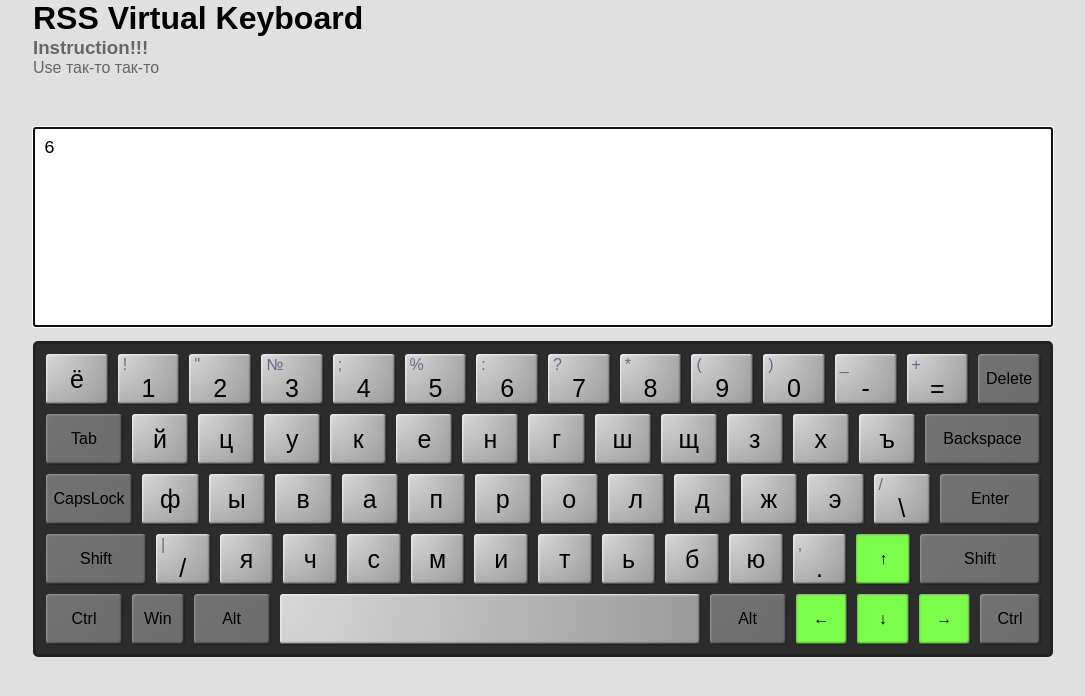
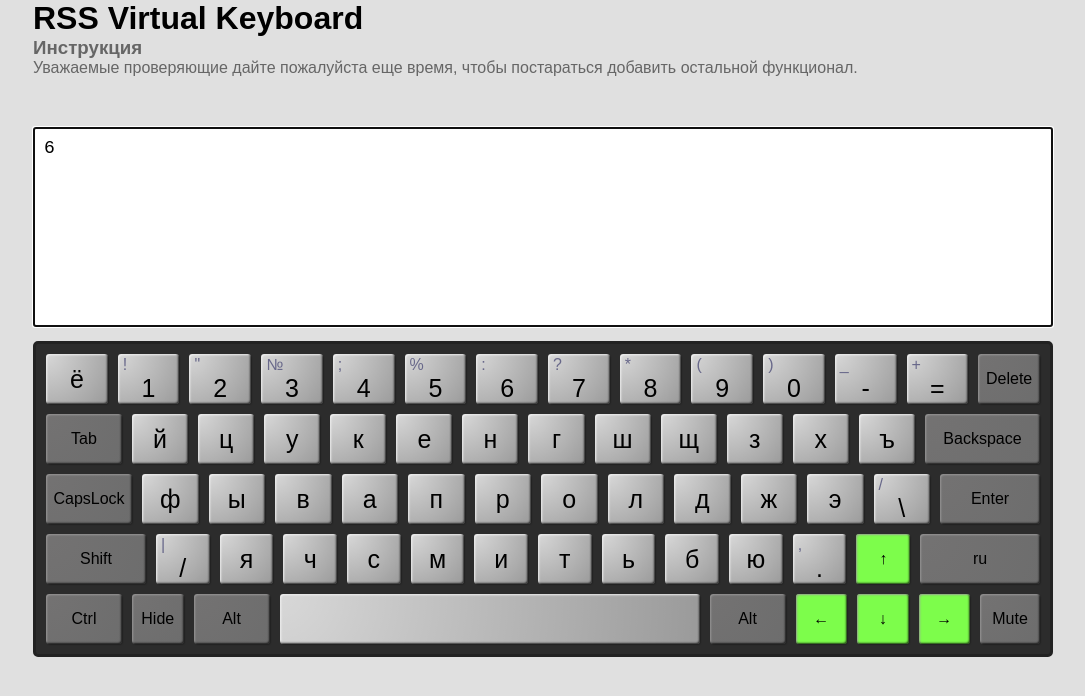
Before and after one commit to Noch4nce/virtual-keyboard, a website with bundled scripts: page index.html in a window 1280 px wide. Both pictures are taken after a click on the element ": 6". Shown: the whole page, without its empty margins (97-1182 px from the left). Built offline with nearby package versions, Linux system fonts and the light colour scheme.

Commit message:
feat: add lang, hide, mute, sound

```diff
--- a/css/style.css
+++ b/css/style.css
@@ -92,7 +92,7 @@ main {
   width: 100px;
 }
 
-[data-code="ShiftRight"] {
+[data-code="SwitchLang"] {
   width: 120px;
 }
 
@@ -108,7 +108,7 @@ main {
   width: 76px;
 }
 
-[data-code="ControlRight"] {
+[data-code="Mute"] {
   width: 60px;
 }
 
@@ -227,3 +227,11 @@ textarea.output {
     -o-transform: scale(2.5);
 }
 }
+
+.close {
+    display: none;
+}
+
+.on {
+    display: none;
+}
--- a/index.html
+++ b/index.html
@@ -7,6 +7,18 @@
   <link rel="stylesheet" href="css/style.css">
 </head>
 <body>
+  <div class="audioWrapper">
+    <audio class="audio">
+      <source src="assets/1.mp3" type="audio/ogg; codecs=vorbis">
+    </audio>
+    <audio class="audioUniq">
+      <source src="assets/3.mp3" type="audio/ogg; codecs=vorbis">
+    </audio>
+    <audio class="audioRus">
+      <source src="assets/2.mp3" type="audio/ogg; codecs=vorbis">
+    </audio>
+  </div>
   <script src="js/script.js" type="module"></script>
+  <!-- <script src="js/index.js"></script> -->
 </body>
 </html>
--- a/js/Key.js
+++ b/js/Key.js
@@ -6,7 +6,7 @@ export default class Key {
         this.code = code;
         this.small = small;
         this.shift = shift;
-        this.isFnKey = Boolean(small.match(/Ctrl|arr|Shift|Alt|Tab|Back|Del|Enter|Caps|Win/));
+        this.isFnKey = Boolean(small.match(/Ctrl|arr|Mute|Shift|Alt|Tab|Back|Del|Enter|Hide|en|ru|Caps/));
 
         if (shift && shift.match(/[^a-zA-Zа-яА-ЯёЁ0-9]/)) {
             this.sub = create('div', 'sub', this.shift);
--- a/js/Keyboard.js
+++ b/js/Keyboard.js
@@ -9,8 +9,8 @@ import Key from './Key.js';
 const main = create('main', '',
     [
         create('h1', 'title', 'RSS Virtual Keyboard'),
-        create('h3', 'subtitle', 'Instruction!!!'),
-        create('p', 'hint', 'Use так-то так-то')
+        create('h3', 'subtitle', 'Инструкция'),
+        create('p', 'hint', 'Уважаемые проверяющие дайте пожалуйста еще время, чтобы постараться добавить остальной функционал.')
     ]
 );
 
@@ -22,6 +22,7 @@ export default class Keyboard {
     }
 
     init(langCode) {
+
         this.keyBase = language[langCode];
         this.output = create('textarea', 'output', null, main,
             ['placeholder', 'Start type something...'],
@@ -50,6 +51,8 @@ export default class Keyboard {
             });
         });
 
+        this.output.addEventListener('click', this.openEvent);
+
         document.addEventListener('keydown', this.handleEvent);
         document.addEventListener('keyup', this.handleEvent);
         this.container.onmousedown = this.preHandleEvent;
@@ -66,9 +69,23 @@ export default class Keyboard {
     }
 
     resetButtonState = ({ target: { dataset: { code } } }) => {
-        const keyObj = this.keyButtons.find((key) => key.code === code);
-        keyObj.div.classList.remove('active');
-        keyObj.div.removeEventListener('mouseleave', this.resetButtonState);
+        if (code.match('Shift')) {
+            this.shiftKey = false;
+            this.switchUpperCase(false);
+            this.keysPressed[code].div.classList.remove('active');
+        }
+
+        if (code.match(/Control/)) this.ctrKey = false;
+        if (code.match(/Alt/)) this.altKey = false;
+        this.resetPressedButtons(code);
+        this.output.focus();
+    }
+
+    resetPressedButtons = (targetCode) => {
+        if (!this.keysPressed[targetCode]) return;
+        if (!this.isCaps) this.keysPressed[targetCode].div.classList.remove('active');
+        this.keysPressed[targetCode].div.removeEventListener('mouseleave', this.resetButtonState);
+        delete this.keysPressed[targetCode];
     }
 
     handleEvent = (e) => {
@@ -77,6 +94,11 @@ export default class Keyboard {
         const keyObj = this.keyButtons.find((key) => key.code === code);
         if(!keyObj) return;
         this.output.focus();
+
+        const audioUniq = document.querySelector('.audioUniq');
+        const audioMain = document.querySelector('.audio');
+        const audioRus = document.querySelector('.audioRus');
+        const audioMute = document.querySelector('.audioWrapper');
 
         if(type.match(/keydown|mousedown/)) {
             if (type.match(/key/)) e.preventDefault();
@@ -96,11 +118,39 @@ export default class Keyboard {
                 keyObj.div.classList.remove('active');
             }
 
+            if(code.match(/Control|Mute|arr|Shift|Alt|Tab|Back|Del|Enter|Hide|Switch|Caps/)) {
+                audioUniq.play();
+            }
+
+            if (keyObj.small.match(/[а-яА-ЯёЁ]/g)) {
+                audioRus.play();
+            } else {
+                audioMain.play();
+            }
+
+            // if(code.match(/Mute/)) this.muteKey = true;
+
             if(code.match(/Control/)) this.ctrlKey = true;
             if(code.match(/Alt/)) this.altKey = true;
 
+            if(code.match(/Switch/)) this.switchKey = true;
+            if(code.match(/Hide/)) this.winKey = true;
+
             if(code.match(/Control/) && this.altKey) this.switchLanguage();
             if(code.match(/Alt/) && this.ctrlKey) this.switchLanguage();
+
+            if(code.match(/Switch/) && this.switchKey) this.switchLanguage();
+            if(code.match(/Hide/)) {
+                this.container.classList.add('close');
+            };
+            if(code.match(/Mute/) && !this.muteKey) {
+                audioMain.muted = true;
+                audioMute.classList.add('test');
+            }
+
+            if (this.muteKey) {
+                audioMain.muted = false;
+            }
 
             if(!this.isCaps) {
                 this.printToOutput(keyObj, this.shiftKey ? keyObj.shift : keyObj.small);
@@ -113,15 +163,21 @@ export default class Keyboard {
             }
             this.keysPressed[keyObj.code] = keyObj;
         } else if (type.match(/keyup|mouseup/)) {
+            this.resetPressedButtons(code);
             if(code.match(/Shift/)) {
                 this.shiftKey = false;
                 this.switchUpperCase(false);
             }
             if(code.match(/Control/)) this.ctrlKey = false;
             if(code.match(/Alt/)) this.altKey = false;
+            if(code.match(/Switch/)) this.switchKey = false;
 
             if (!code.match(/Caps/)) keyObj.div.classList.remove('active');
         }
+    }
+
+    openEvent = (e) => {
+        this.container.classList.remove('close');
     }
 
     switchLanguage = () => {
@@ -131,7 +187,7 @@ export default class Keyboard {
             : language[langAbbr[langIdx -= langIdx]];
 
         this.container.dataset.language = langAbbr[langIdx];
-        // storage.set('kbLang', langAbbr[langIdx]);
+        storage.set('kbLang', langAbbr[langIdx]);
 
         this.keyButtons.forEach((button) => {
             const keyObj = this.keyBase.find((key) => key.code === button.code);
@@ -211,7 +267,7 @@ export default class Keyboard {
             },
               ArrowDown: () => {
                 const positionFromLeft = this.output.value.slice(cursorPos).match(/^.*(\n).*(?!\1)/) || [[1]];
-                cursorPos += positionFromLeft[0].length;
+                cursorPos += positionFromLeft[0].length + 1;
             },
             Enter: () => {
                 this.output.value = `${left}\n${right}`;
@@ -239,3 +295,7 @@ export default class Keyboard {
         this.output.setSelectionRange(cursorPos, cursorPos);
     }
 }
+
+// const openButton = document.querySelector('.openBoard');
+
+// openButton.addEventListener('click', this.openEvent);
--- a/js/layouts/en.js
+++ b/js/layouts/en.js
@@ -270,9 +270,9 @@ export default [
     code: 'Slash',
   },
   {
-    small: 'Shift',
+    small: 'en',
     shift: null,
-    code: 'ShiftRight',
+    code: 'SwitchLang',
   },
   {
     small: 'Ctrl',
@@ -295,9 +295,9 @@ export default [
     code: 'AltRight',
   },
   {
-    small: 'Ctrl',
+    small: 'Mute',
     shift: null,
-    code: 'ControlRight',
+    code: 'Mute',
   },
   {
     small: '&larr;',
@@ -320,8 +320,8 @@ export default [
     code: 'ArrowRight',
   },
   {
-    small: 'Win',
+    small: 'Hide',
     shift: null,
-    code: 'Win',
+    code: 'Hide',
   },
 ];
--- a/js/layouts/ru.js
+++ b/js/layouts/ru.js
@@ -270,9 +270,9 @@ export default [
     code: 'Slash',
   },
   {
-    small: 'Shift',
+    small: 'ru',
     shift: null,
-    code: 'ShiftRight',
+    code: 'SwitchLang',
   },
   {
     small: 'Ctrl',
@@ -295,9 +295,9 @@ export default [
     code: 'AltRight',
   },
   {
-    small: 'Ctrl',
+    small: 'Mute',
     shift: null,
-    code: 'ControlRight',
+    code: 'Mute',
   },
   {
     small: '&larr;',
@@ -320,8 +320,8 @@ export default [
     code: 'ArrowRight',
   },
   {
-    small: 'Win',
+    small: 'Hide',
     shift: null,
-    code: 'Win',
+    code: 'Hide',
   },
 ];
--- a/js/script.js
+++ b/js/script.js
@@ -5,8 +5,8 @@ const rowsOrder = [
     ['Backquote', 'Digit1', 'Digit2', 'Digit3', 'Digit4', 'Digit5', 'Digit6', 'Digit7', 'Digit8', 'Digit9', 'Digit0', 'Minus', 'Equal', 'Delete'],
     ['Tab', 'KeyQ', 'KeyW', 'KeyE', 'KeyR', 'KeyT', 'KeyY', 'KeyU', 'KeyI', 'KeyO', 'KeyP', 'BracketLeft', 'BracketRight', 'Backspace'],
     ['CapsLock', 'KeyA', 'KeyS', 'KeyD', 'KeyF', 'KeyG', 'KeyH', 'KeyJ', 'KeyK', 'KeyL', 'Semicolon', 'Quote', 'Backslash', 'Enter'],
-    ['ShiftLeft', 'IntlBackslash', 'KeyZ', 'KeyX', 'KeyC', 'KeyV', 'KeyB', 'KeyN', 'KeyM', 'Comma', 'Period', 'Slash', 'ArrowUp', 'ShiftRight'],
-    ['ControlLeft', 'Win', 'AltLeft', 'Space', 'AltRight', 'ArrowLeft', 'ArrowDown', 'ArrowRight', 'ControlRight'],
+    ['ShiftLeft', 'IntlBackslash', 'KeyZ', 'KeyX', 'KeyC', 'KeyV', 'KeyB', 'KeyN', 'KeyM', 'Comma', 'Period', 'Slash', 'ArrowUp', 'SwitchLang'],
+    ['ControlLeft', 'Hide', 'AltLeft', 'Space', 'AltRight', 'ArrowLeft', 'ArrowDown', 'ArrowRight', 'Mute'],
 ];
 
 const lang = get('kbLang', '"ru"');
```
Also changed, not shown: js/index.js (added, +7 -0 lines), 3 other files.
